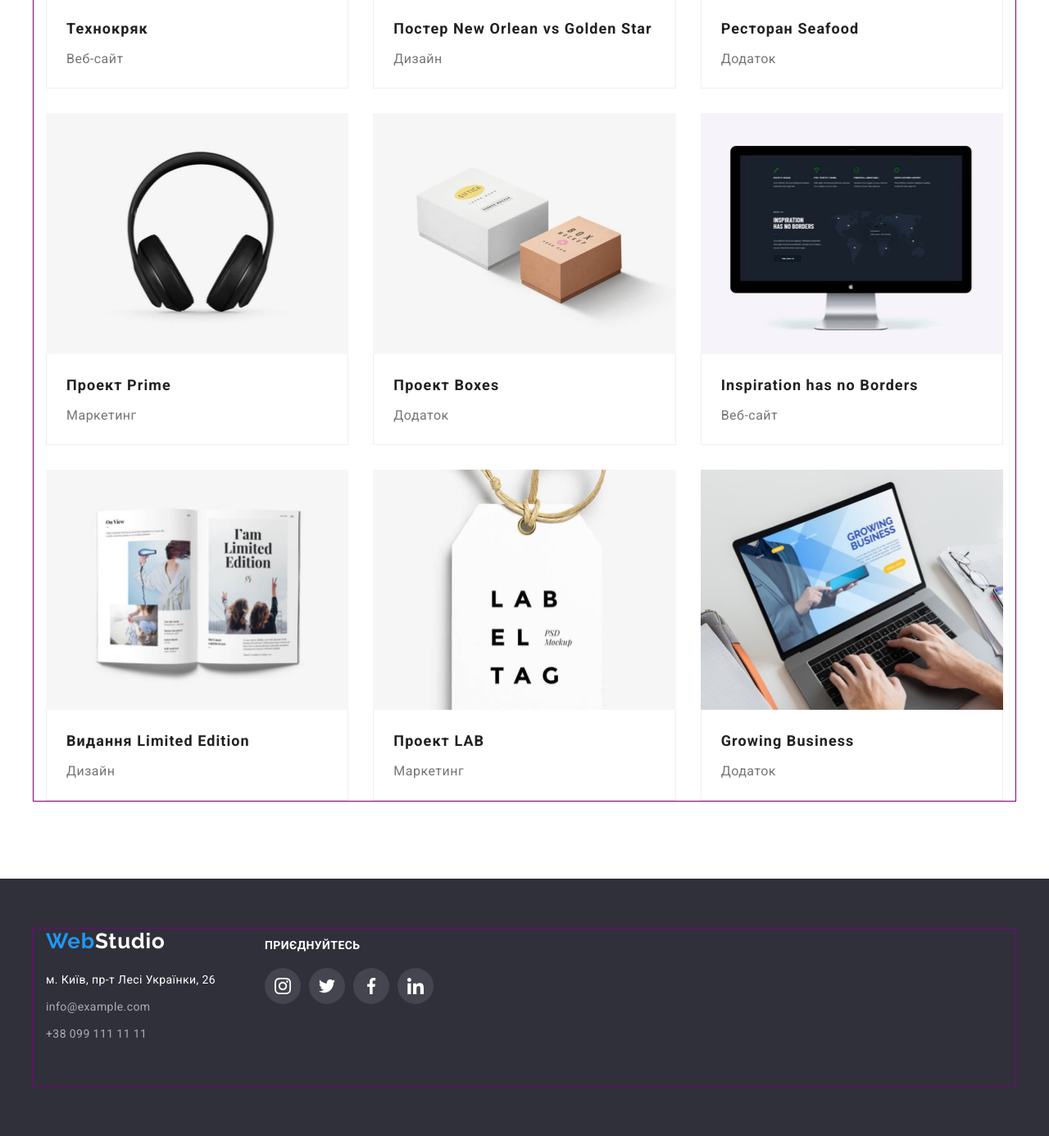
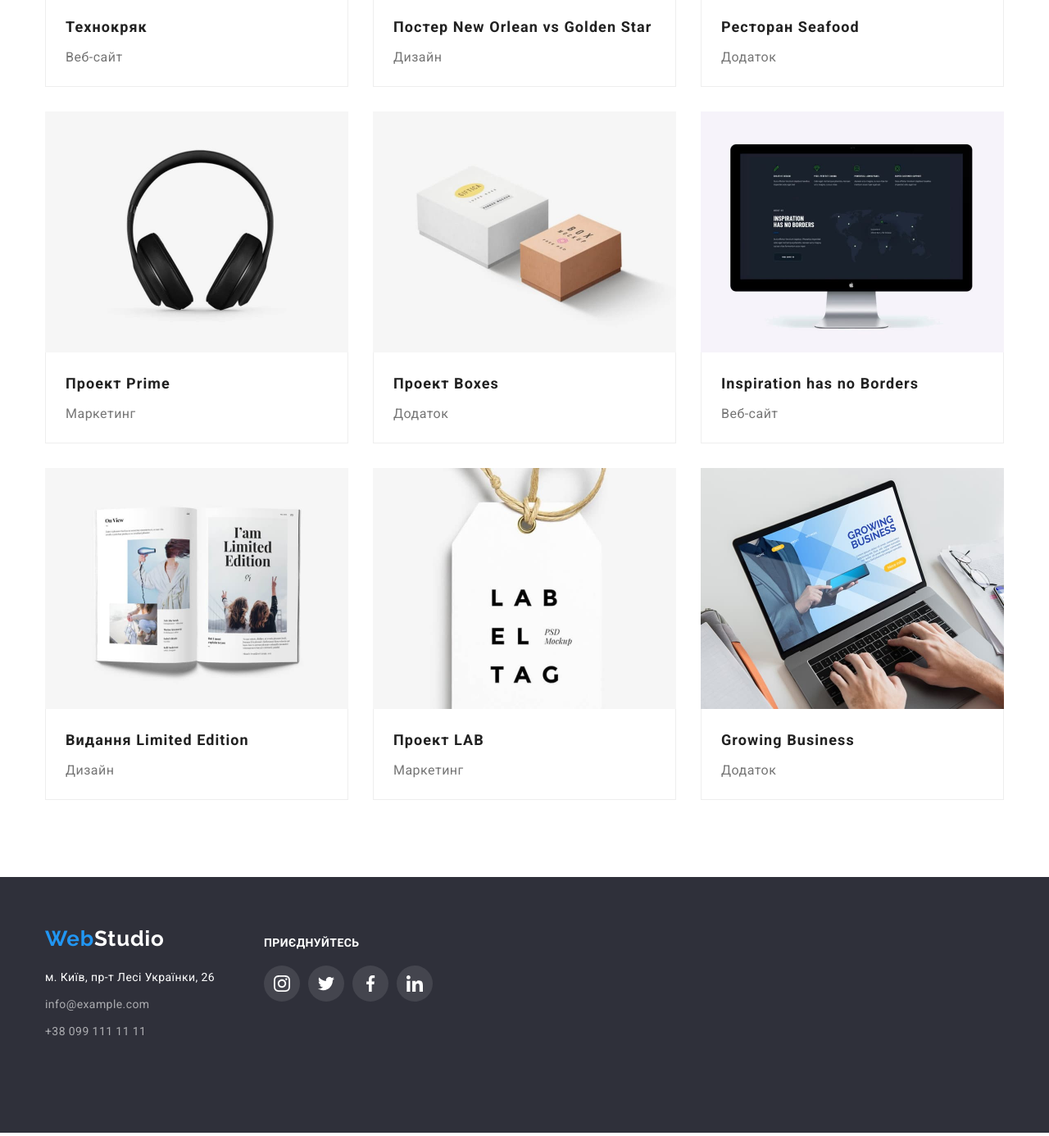
Before and after one commit to MariannaOrlovych/goit-markup-hw-04, a plain HTML site: page portfolio.html in a window 1280 px wide. Shown: the part 562-1948 px from the top of the page at 82% size. Drawn offline with nearby package versions, Linux system fonts and the light colour scheme.

Commit message:
завершує

```diff
--- a/css/styles.css
+++ b/css/styles.css
@@ -99,7 +99,7 @@ address{
     width: 1200px;
     padding-left: 15px;
     padding-right: 15px;
-    border: 1px solid purple;
+    /* border: 1px solid purple; */
 }
 
 
@@ -452,7 +452,7 @@ address{
 
 .customer-item-example:hover,
 .customer-item-example:focus{
-    border-color;:var(--button-active-color)
+    border-color:var(--button-active-color)
 }
 
 .customer-item-example:hover .customer-icons,
@@ -589,7 +589,6 @@ address{
     background-color: var(--button-active-color);
 }
 
-
 .footer-icons-soc{fill: var(--hero-color);
 }
 
@@ -638,6 +637,15 @@ address{
     flex-wrap: wrap;
 }
 
+.portfolio-cards-link{
+    display: block;
+}
+
+.portfolio-cards-link:hover,
+.portfolio-cards-link:focus{
+    box-shadow: 0 1px 1px rgba(0, 0, 0, 0.12), 0 4px 4px rgba(0, 0, 0, 0.06), 1px 4px 6px rgba(0, 0, 0, 0.16);
+}
+
 .portfolio-item{
     flex-basis: calc((100% - 60px) / 3);
     background-color:var(--primary-backgraund-color);
--- a/portfolio.html
+++ b/portfolio.html
@@ -23,7 +23,7 @@
 
                 <ul class="header-list list">
                     <li class="header-item"><a class="header-link link navy" href="./index.html">Студія</a></li>
-                    <li class="header-item"><a class="header-link link navy current" href="./portfolio.html"">Портфоліо</a> </li>
+                    <li class="header-item"><a class="header-link link navy current" href="./portfolio.html">Портфоліо</a> </li>
                     <li class="header-item"><a class="header-link link navy " href="">Контакти</a> </li>
                 </ul>
             </nav>
@@ -72,17 +72,19 @@
                 <h2 class="visually-hidden">Портфоліо</h2>
                 <ul class="portfolio-list list">
                     <li class="portfolio-item">
+                        <a class="portfolio-cards-link link" href="#">
                             <img
                             src="./images/portfolio_1.jpg"
                             alt="Відкрита сторінка на ноутбуці з профілями"
                             width="370">
-
                             <div class="portfolio-item-list">
                                 <h3 class="portfolio-item-title">Технокряк</h3>
                                 <p class="portfolio-after-title">Веб-сайт</p>
                             </div>
+                        </a>
                     </li>
                     <li class="portfolio-item">
+                        <a class="portfolio-cards-link link" href="#">
                             <img
                             src="./images/portfolio_2.jpg"
                             alt="два баскетболісти в стрибку з м'ячем"
@@ -91,8 +93,10 @@
                                     <h3 class="portfolio-item-title">Постер New Orlean vs Golden Star</h3>
                                     <p class="portfolio-after-title">Дизайн</p>
                             </div>
+                        </a>
                     </li>
                     <li class="portfolio-item">
+                        <a class="portfolio-cards-link link" href="#">
                             <img
                             src="./images/portfolio_3.jpg"
                             alt="логотип ресторану сіафуд"
@@ -101,8 +105,10 @@
                                 <h3 class="portfolio-item-title">Ресторан Seafood</h3>
                                 <p class="portfolio-after-title">Додаток</p>
                             </div>
+                        </a>
                     </li>
                     <li class="portfolio-item">
+                        <a class="portfolio-cards-link link" href="#">
                          <img
                             src="./images/portfolio_4.jpg"
                             alt="навушники"
@@ -111,8 +117,10 @@
                                 <h3 class="portfolio-item-title">Проект Prime</h3>
                                 <p class="portfolio-after-title">Маркетинг</p>
                             </div>
+                        </a>
                     </li>
                     <li class="portfolio-item">
+                        <a class="portfolio-cards-link link" href="#">
                             <img
                             src="./images/portfolio_5.jpg"
                             alt="дві коробки"
@@ -121,8 +129,10 @@
                                     <h3 class="portfolio-item-title">Проект Boxes</h3>
                                     <p class="portfolio-after-title">Додаток</p>
                             </div>
+                        </a>
                     </li>
                     <li class="portfolio-item">
+                        <a class="portfolio-cards-link link" href="#">
                             <img
                             src="./images/portfolio_6.jpg"
                             alt="екран комп'ютера з катрою"
@@ -131,8 +141,10 @@
                                 <h3 class="portfolio-item-title">Inspiration has no Borders</h3>
                                 <p class="portfolio-after-title">Веб-сайт</p>
                             </div>
+                        </a>
                     </li>
                     <li class="portfolio-item">
+                        <a class="portfolio-cards-link link" href="#">
                             <img
                             src="./images/portfolio_7.jpg"
                             alt="розгорнутий журнал"
@@ -141,8 +153,10 @@
                                 <h3 class="portfolio-item-title">Видання Limited Edition</h3>
                                 <p class="portfolio-after-title">Дизайн</p>
                             </div>
+                        </a>
                     </li>
                     <li class="portfolio-item">
+                        <a class="portfolio-cards-link link" href="#">
                             <img
                             src="./images/portfolio_8.jpg"
                             alt="лейбл"
@@ -151,8 +165,10 @@
                                 <h3 class="portfolio-item-title">Проект LAB</h3>
                                 <p class="portfolio-after-title">Маркетинг</p>
                             </div>
+                        </a>
                     </li>
                     <li class="portfolio-item">
+                        <a class="portfolio-cards-link link" href="#">
                             <img
                             src="./images/portfolio_9.jpg"
                             alt="руки які друкують на ноутбуці"
@@ -161,6 +177,7 @@
                                 <h3 class="portfolio-item-title">Growing Business</h3>
                                 <p class="portfolio-after-title">Додаток</p>
                             </div>
+                        </a>
                     </li>
                </ul>
             </div>
@@ -206,7 +223,7 @@
                     <li class="footer-icons-item">
                         <a class="footer-icons-link link" href="/">
                             <svg class="footer-icons-soc" width="20" height="20">
-                                <use href="./images/icons.svg#icon-linkedin""></use>
+                                <use href="./images/icons.svg#icon-linkedin"></use>
                             </svg>
                         </a>
                     </li>
```
Lines whose indentation alone changed are shown as unchanged.
